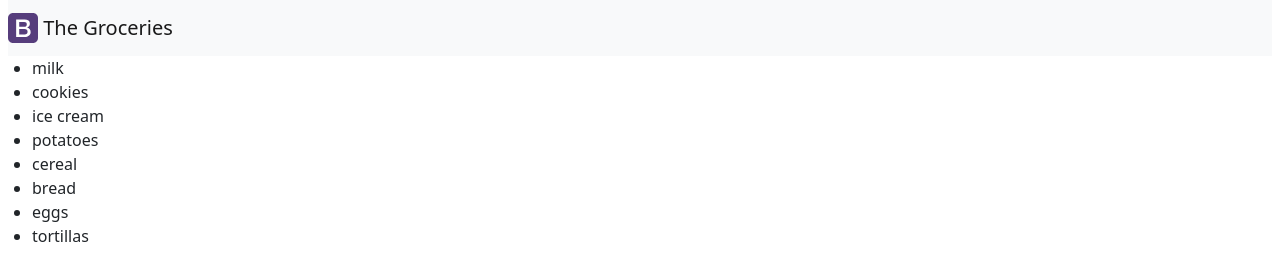
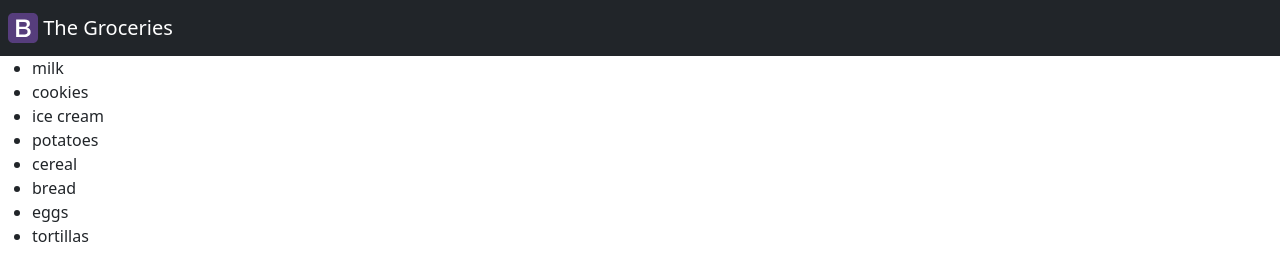
Before and after one commit to aryaindratanaya/The-Groceries, a website: page index.html in a window 1280 px wide. Drawn offline with nearby package versions, Linux system fonts and the light colour scheme.

Commit message:
Restyle the navbar to be dark

```diff
--- a/features/navbar/navbar.template.html
+++ b/features/navbar/navbar.template.html
@@ -1,4 +1,4 @@
-<nav class="navbar navbar-light bg-light mx-2">
+<nav class="navbar navbar-dark bg-dark px-2">
   <a class="navbar-brand" href="#">
     <img
       src="/public/bootstrap-solid.svg"
```
